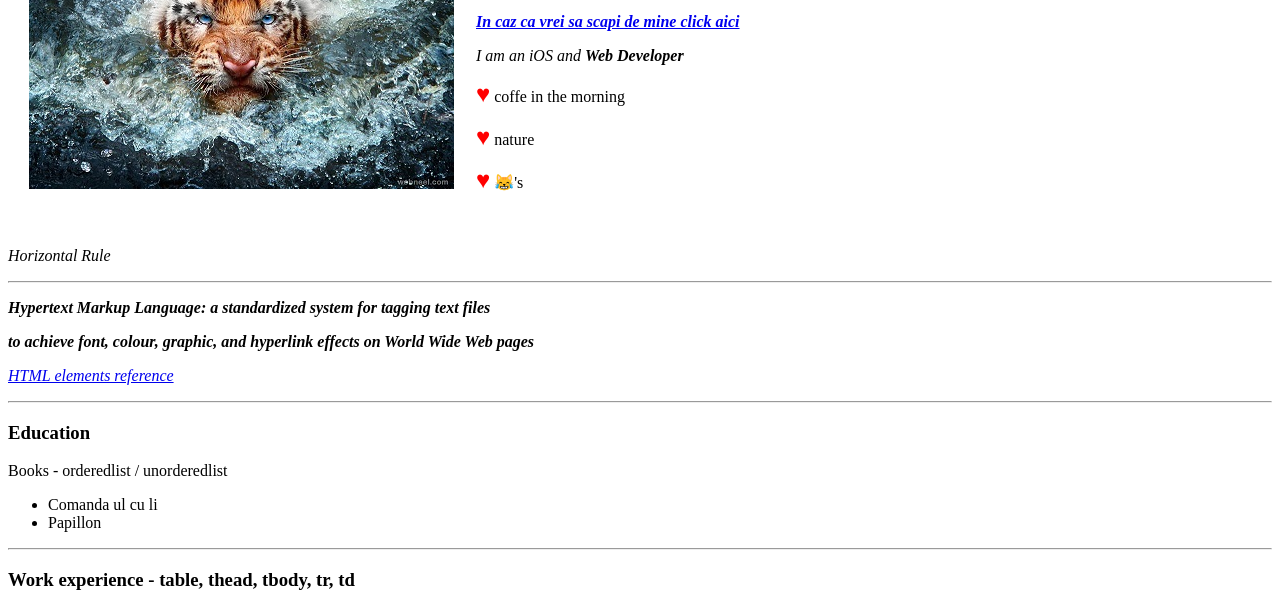
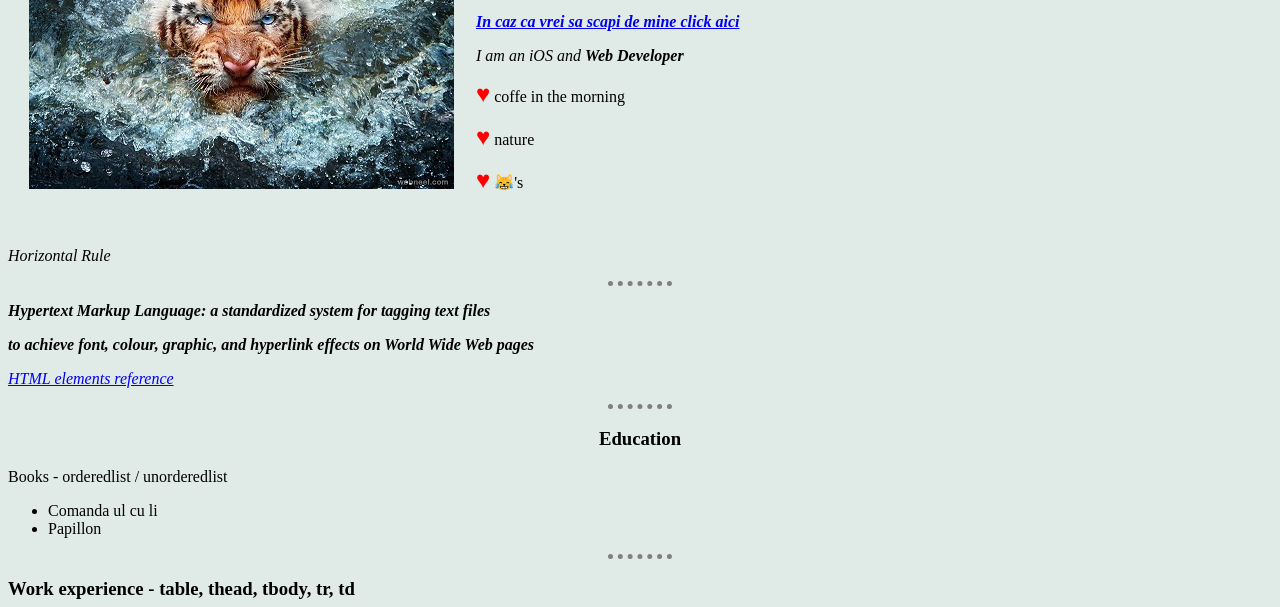
Before and after one commit to danieldodu/css, a plain HTML site: page index.html in a window 1280 px wide. Shown: the part 130-737 px from the top of the page. Drawn offline with Linux system fonts and the light colour scheme.

Commit message:
CSS update

```diff
--- a/index.html
+++ b/index.html
@@ -4,6 +4,20 @@
 <head>
   <meta charset="utf-8">
   <title>♡ Daniel's personal site - title </title>
+
+  <style>
+    body {
+      background-color: #E0EBE8;
+    }
+    hr {
+      border-color: grey;
+      border-style: none;
+      border-width: 5px;
+      border-top-style: dotted;
+      width: 5%;
+    }
+  </style>
+
 </head>
 
 <body>
@@ -22,6 +36,7 @@
       </td>
     </tr>
 
+
   </table>
 
   <p><em>Horizontal Rule</em></p>
@@ -31,7 +46,9 @@
   <p><em><a href="https://developer.mozilla.org/en-US/docs/web/html/element">HTML elements reference</a></em></p>
 
   <hr>
-  <h3>Education</h3>
+  <center>
+    <h3 bgcolor="#990000">Education</h3>
+  </center>
   <p>Books - orderedlist / unorderedlist</p>
   <ul>
     <li>Comanda ul cu li</li>
@@ -120,8 +137,16 @@
         <p><a href="Hobbies.html">My hobbies - new HTML page</a></p>
         <p><a href="Contact Details.html">My contact details</a></p>
 
-        <p><a dowload href="https://web.stanford.edu/group/csp/cs21/htmlcheatsheet.pdf">Download htmlcheatsheet</a></p>
 
-        <hr>
+
+</body>
+
+
+
+<p><a dowload href="https://web.stanford.edu/group/csp/cs21/htmlcheatsheet.pdf">Download htmlcheatsheet</a></p>
+
+<hr>
+
+<p>Cascading Style Sheets</p>
 
 </html>
```
Also changed, not shown: Contact Details.html (+12 -0 lines), hobbies.html (+12 -0 lines).
